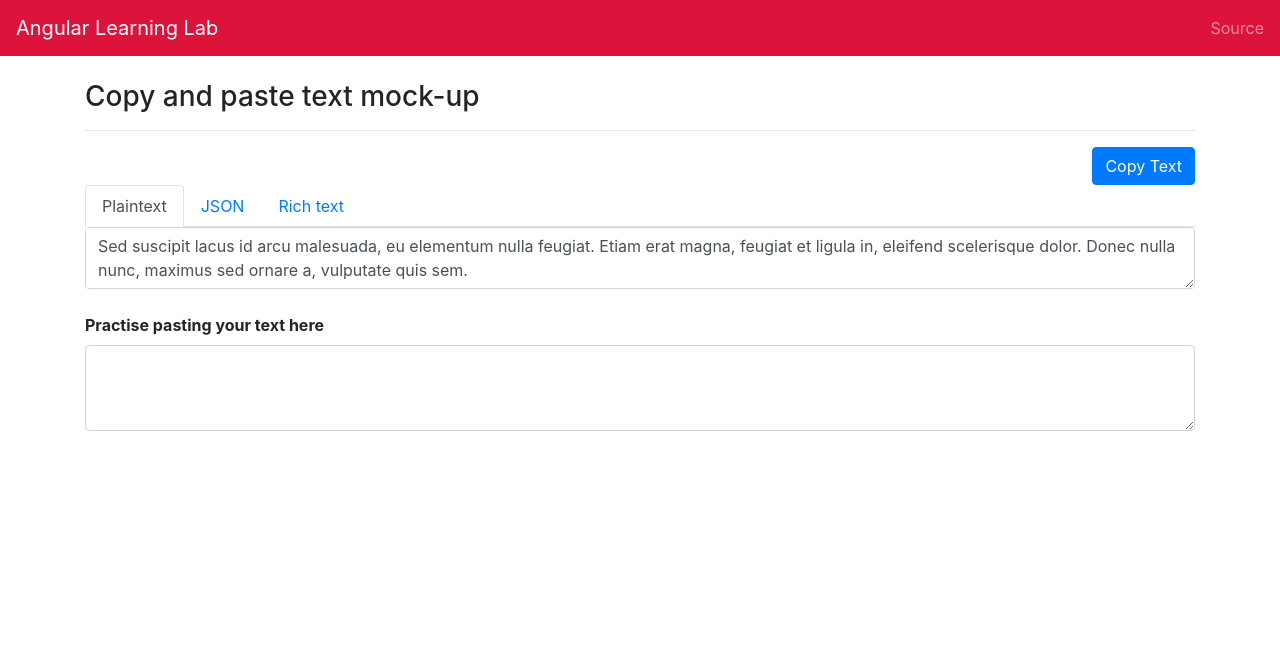
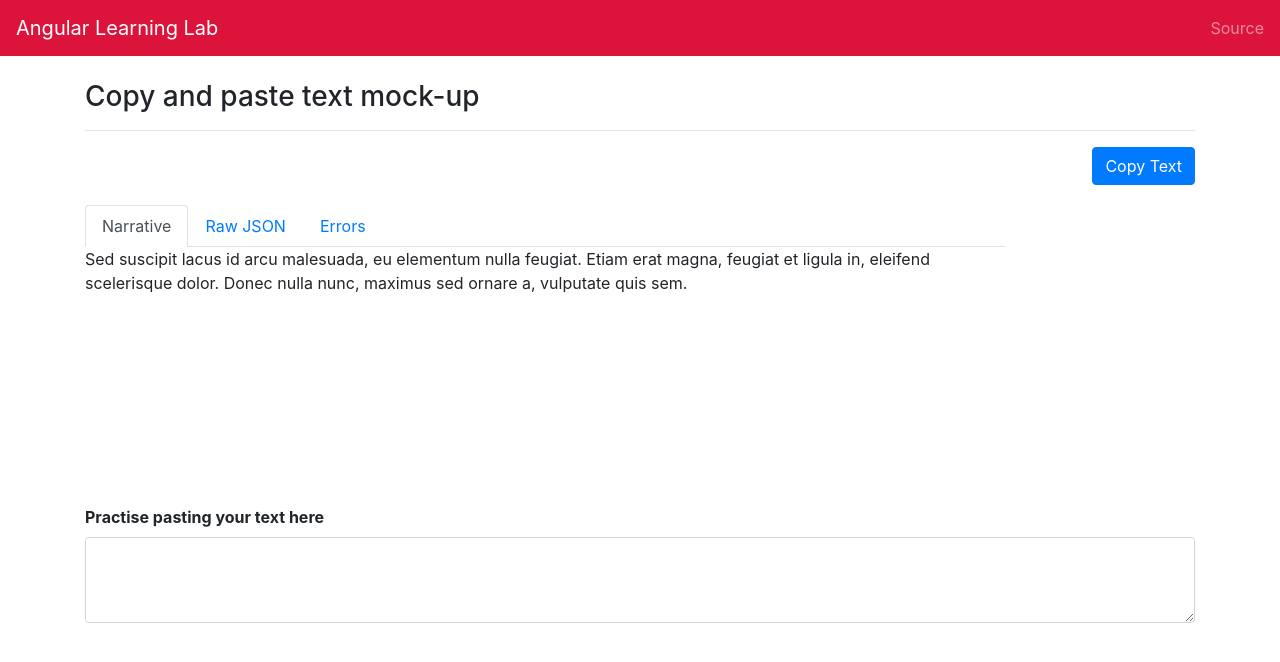
Before and after one commit to thomasabishop/angular-learning-lab, an Angular app: page /copy-paste in a window 1280 px wide. Shown: the top 662 px of the page. Built offline with nearby package versions, Linux system fonts and the light colour scheme; what ngx-highlightjs would draw is missing.

Commit message:
Use ngx-bootstrap to create tabbed text.

```diff
--- /dev/null
+++ b/src/app/copy-paste/clipboard-item.ts
@@ -0,0 +1,3 @@
+// export declare class ClipboardItem {
+//   constructor(data: {[mimeType: string]: Blob});
+// }
--- a/src/app/copy-paste/copy-paste.component.html
+++ b/src/app/copy-paste/copy-paste.component.html
@@ -1,76 +1,40 @@
 <h2 class="h3">Copy and paste text mock-up</h2>
 <hr />
-
 <div class="d-flex justify-content-end">
-  <button type="button" class="btn btn-primary" (click)="copyPlaintext(copythis.value)">
+  <button (click)="copy(narrative.textContent)" type="button" class="btn btn-primary">
     Copy Text
   </button>
 </div>
-<ul class="nav nav-tabs" id="myTab" role="tablist">
-  <li class="nav-item" role="presentation">
-    <a
-      class="nav-link active"
-      id="home-tab"
-      data-toggle="tab"
-      href="#plaintext"
-      role="tab"
-      aria-controls="home"
-      aria-selected="true"
-      >Plaintext</a
-    >
-  </li>
-  <li class="nav-item" role="presentation">
-    <a
-      class="nav-link"
-      id="profile-tab"
-      data-toggle="tab"
-      href="#json"
-      role="tab"
-      aria-controls="profile"
-      aria-selected="false"
-      >JSON</a
-    >
-  </li>
-  <li class="nav-item" role="presentation">
-    <a
-      class="nav-link"
-      id="contact-tab"
-      data-toggle="tab"
-      href="#richtext"
-      role="tab"
-      aria-controls="contact"
-      aria-selected="false"
-      >Rich text</a
-    >
-  </li>
-</ul>
-<div class="tab-content mb-4" id="myTabContent">
-  <div class="tab-pane fade show active" id="plaintext" role="tabpanel">
-    <textarea class="form-control" id="exampleFormControlTextarea1" rows="2" #copythis>
-Sed suscipit lacus id arcu malesuada, eu elementum nulla feugiat. Etiam erat magna, feugiat et ligula in, eleifend scelerisque dolor. Donec nulla nunc, maximus sed ornare a, vulputate quis sem.
-  </textarea
-    >
-  </div>
-  <div class="tab-pane fade" id="json" role="tabpanel">
-    <p>
-      <code style="color: black">{{ dummyJson }} </code>
-    </p>
-  </div>
-  <div class="tab-pane fade" id="richtext" role="tabpanel">
-    <p>
-      Sed suscipit lacus id arcu <b>malesuada</b>, eu elementum nulla feugiat. Etiam erat magna,
-      feugiat et ligula in, <i>eleifend scelerisque</i> dolor. Donec nulla nunc, maximus sed ornare
-      a, vulputate quis sem. Integer rutrum sapien id lectus bibendum euismod. Duis
-      <b>ut est quis nibh porta </b>sodales:
-    </p>
-    <ul>
-      <li>Lorem ipsum dolar sit</li>
-      <li>Lorem ipsum dolar sit</li>
-    </ul>
+
+<!--Studio Runner layout starts -->
+<div class="studio-runner">
+  <div class="runner-output">
+    <div class="runner-output-container">
+      <div class="row">
+        <div class="col-sm-10 offest-sm-1 tabset-wrapper">
+          <tabset>
+            <tab #narrative heading="Narrative" id="tab1"
+              >Sed suscipit lacus id arcu malesuada, eu elementum nulla feugiat. Etiam erat magna,
+              feugiat et ligula in, eleifend scelerisque dolor. Donec nulla nunc, maximus sed ornare
+              a, vulputate quis sem.</tab
+            >
+            <tab heading="Raw JSON"
+              ><code>{{ dummyJson }}</code></tab
+            >
+            <tab heading="Errors">
+              Lorem ipsum dolor sit amet, consectetur adipiscing elit, sed do eiusmod tempor
+              incididunt ut labore et dolore magna aliqua. Ut enim ad minim veniam, quis nostrud
+              exercitation ullamco laboris nisi ut aliquip ex ea commodo consequat.
+            </tab>
+          </tabset>
+        </div>
+      </div>
+    </div>
   </div>
 </div>
+<!--Studio Runner layout ends -->
 
-<form class="mt-4">
+<form style="margin-top: 200px">
   <div class="form-group">
     <label for="exampleFormControlTextarea1"><b>Practise pasting your text here</b></label>
     <textarea class="form-control" id="exampleFormControlTextarea1" rows="3"></textarea>
--- a/src/app/copy-paste/copy-paste.component.less
+++ b/src/app/copy-paste/copy-paste.component.less
@@ -0,0 +1,24 @@
+.studio-runner {
+  height: 100%;
+  overflow: hidden;
+}
+
+.runner-output {
+  display: grid;
+  grid-template-rows: 20px 1fr 10px;
+  height: 100%;
+}
+
+.runner-output-container {
+  grid-row-start: 2;
+  grid-row-end: 3;
+
+  .row {
+    height: 100%;
+  }
+}
+
+.tabset-container {
+  position: relative;
+  height: 100%;
+}
--- a/src/app/copy-paste/copy-paste.component.ts
+++ b/src/app/copy-paste/copy-paste.component.ts
@@ -1,4 +1,5 @@
 import {Component, OnInit} from '@angular/core';
+import {CopyToClipboardService} from './copy-to-clipboard.service';
 import {dummyJson} from './dummyJson';
 
 @Component({
@@ -7,12 +8,11 @@ import {dummyJson} from './dummyJson';
   styleUrls: ['./copy-paste.component.less'],
 })
 export class CopyPasteComponent implements OnInit {
+  constructor(public clipboard: CopyToClipboardService) {}
   public dummyJson = dummyJson;
   public ngOnInit(): void {}
 
-  public copyPlaintext(newClip: string): void {
-    navigator.clipboard.writeText(newClip).then(function () {
-      console.log(newClip);
-    });
+  public copy(text: string): void {
+    this.clipboard.copyToClipboard(text);
   }
 }
--- /dev/null
+++ b/src/app/copy-paste/copy-to-clipboard.service.ts
@@ -0,0 +1,29 @@
+import {Injectable} from '@angular/core';
+
+@Injectable({
+  providedIn: 'root',
+})
+export class CopyToClipboardService {
+  private copyToClipboardFallback(targetText: string): void {
+    const copyHandler = (event: ClipboardEvent) => {
+      event.preventDefault();
+      event.clipboardData!.setData('text/plain', targetText);
+    };
+    document.addEventListener('copy', copyHandler);
+    document.execCommand('copy');
+  }
+
+  // private copyRichtextToClipboard(targetText: string): void {
+  //   const richtextBlob = new Blob([targetText], {type: 'text/html'});
+  //   const copiedRichtext = new ClipboardItem({'text/html': richtextBlob});
+  //   navigator.clipboard.write([copiedRichtext])
+  // }
+
+  public copyToClipboard(targetText: string): void {
+    if (!navigator.clipboard) {
+      this.copyToClipboardFallback(targetText);
+    } else {
+      navigator.clipboard.writeText(targetText);
+    }
+  }
+}
```
Also changed, not shown: src/app/copy-paste/notes.txt (added), 1 other file (tests, documents, lock files or other folders).
